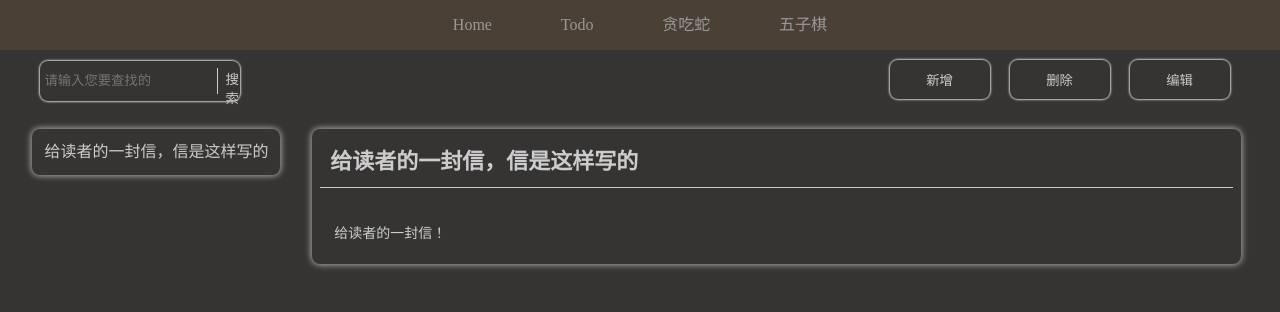
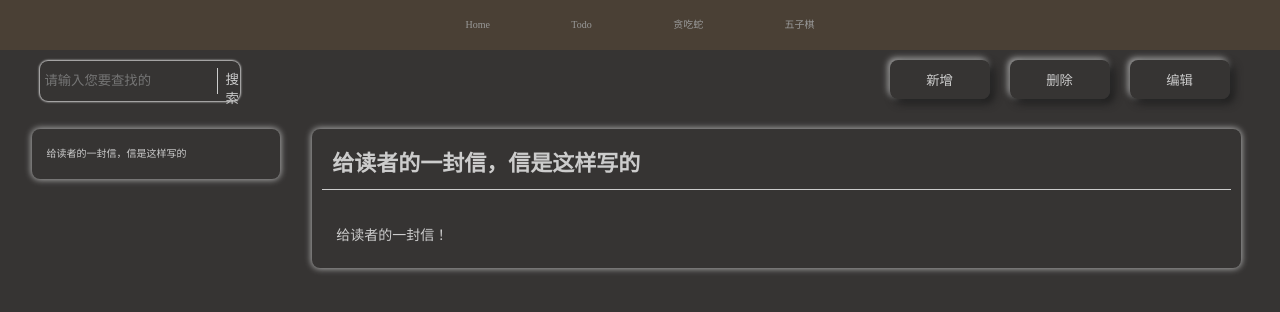
Before and after one commit to gssggssg/projects, a React (Create React App) app: page /todo in a window 1280 px wide. Shown: the top 312 px of the page. Built offline with nearby package versions, Linux system fonts and the light colour scheme.

Commit message:
style-The new theme

```diff
--- /dev/null
+++ b/src/components/Button/index.module.scss
@@ -0,0 +1,25 @@
+// Buttons scss
+@import '../gssg.scss';
+
+.gssgButton{
+  &{
+    background: transparent;
+    box-shadow: var(--shadow-normal);
+    width: 10rem;
+    margin: 1rem;
+    border-radius: 0.8rem;
+    cursor: pointer;
+  }
+  &:hover{
+    box-shadow: var(--shadow-hover);
+  }
+  &:active{
+    box-shadow: var(--shadow-active);
+  }
+  &,&:focus{
+    outline: none;
+    border: none;
+    padding: 1rem;
+    color: #ccc;
+  }
+}
--- a/src/components/Button/index.scss
+++ /dev/null
@@ -1,22 +0,0 @@
-// Buttons scss
-.gssgButton{
-  &{
-    background-color: #363433;
-    box-shadow: 0 0 2px 1px #ccc;
-    width: 100px;
-    margin: 10px;
-    border-radius: 8px;
-    cursor: pointer;
-  }
-  &:hover{
-    background-color: #444241;
-    box-shadow: 0 0 2px 1px #ccc;
-    // cursor:not-allowed;
-  }
-  &,&:focus{
-    outline: none;
-    border: none;
-    padding: 10px;
-    color: #ccc;
-  }
-}
--- a/src/components/Button/index.tsx
+++ b/src/components/Button/index.tsx
@@ -1,5 +1,5 @@
 import * as React from "react";
-import "./index.scss";
+import styles from "./index.module.scss";
 
 interface Props {
   text: string;
@@ -28,7 +28,7 @@
   // const gssgOnClick = gssgDisabled ? onClick : null;
   return (
     <button
-      className={`gssgButton ${className || ""}`}
+      className={`${styles.gssgButton} ${className || ""}`}
       style={{ ...style, width, height }}
       disabled={gssgDisabled}
       onClick={onClick}
--- /dev/null
+++ b/src/components/Card/index.module.scss
@@ -0,0 +1,10 @@
+// Home scss
+@import '../gssg.scss';
+
+.gssgCard{
+  margin: auto;
+  padding: 1rem;
+  text-align: center;
+  box-shadow: var(--shadow-active);
+  border-radius: 0.8rem;
+}
--- a/src/components/Card/index.scss
+++ /dev/null
@@ -1,8 +0,0 @@
-// Home scss
-.gssgCard{
-  margin: auto;
-  padding: 8px;
-  text-align: center;
-  box-shadow: 0 0 8px 4px #ccc;
-  border-radius: 8px;
-}
--- a/src/components/Card/index.tsx
+++ b/src/components/Card/index.tsx
@@ -1,5 +1,5 @@
 import * as React from "react";
-import "./index.scss";
+import styles from "./index.module.scss";
 
 interface Props {
   children?: JSX.Element;
@@ -25,7 +25,7 @@
   rounded = typeof rounded === "string" ? rounded : `${rounded}px`;
   return (
     <div
-      className={`gssgCard ${className}`}
+      className={`${styles.gssgCard} ${className}`}
       style={{ ...style, width, height, borderRadius: rounded }}
     >
       {props.children}
--- /dev/null
+++ b/src/components/gssg.scss
@@ -0,0 +1,27 @@
+/*
+* gssg.scss
+*/
+html{
+  font-size: 10px;
+}
+
+@import './theme/dark.scss';
+
+// 文本选中样式
+*::selection{
+  background-color: var(--bgcolor-selection);
+  color: var(--color);
+}
+
+::-webkit-scrollbar {
+  width: 0.8rem;
+}
+/* 滚动槽 */
+::-webkit-scrollbar-track {
+  background: var(--bgcolor);
+}
+/* 滚动条滑块 */
+::-webkit-scrollbar-thumb {
+  border-radius: 0.6rem;
+  box-shadow: inset 0,2rem 0.2rem 1rem #666666
+}
--- /dev/null
+++ b/src/components/theme/dark.scss
@@ -0,0 +1,13 @@
+/*
+* 黑暗主题
+*/
+
+:root{
+  --shadow-normal: 0.4rem 0.4rem 0.8rem #1c1c1c, -0.2rem -0.2rem 0.6rem #aeaeae;
+  --shadow-hover: 0.4rem 0.4rem 1rem #0c0c0c, -2px -2px 8px #cecece;
+  --shadow-active:inset 0.6rem 0.6rem 1rem #1c1c1c, inset -0.2rem -0.2rem 0.6rem #808080;
+  --bgcolor: #363433;
+  --color: #ccc;
+  --bgcolor-selection: #363433;
+  --color-selection:#ccc;
+}
```
